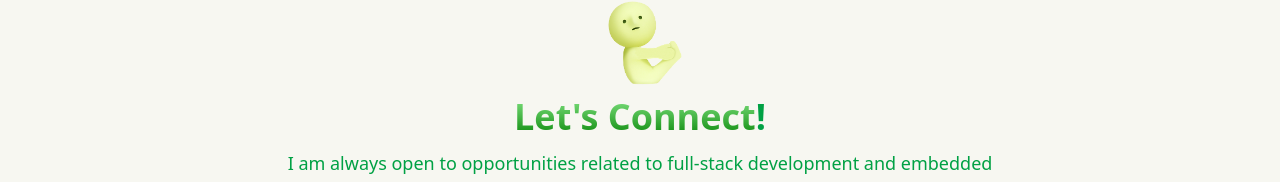
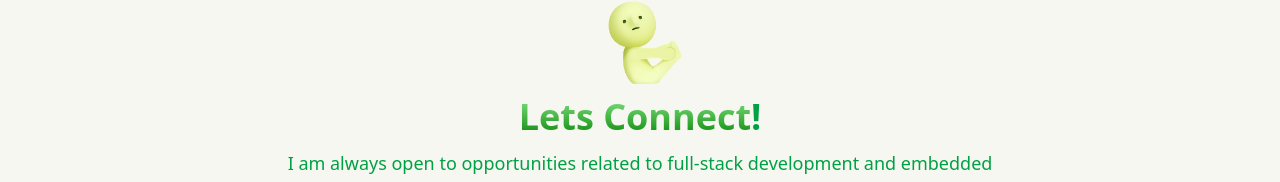
Before and after one commit to isabellehuangg/ih-web, a Next.js app in the folder portfolio/: page /contact in a window 1280 px wide. Shown: the part 317-499 px from the top of the page. Built offline with nearby package versions, Linux system fonts and the light colour scheme.

Commit message:
Handling deployment errors

```diff
--- a/portfolio/src/components/navbar.tsx
+++ b/portfolio/src/components/navbar.tsx
@@ -1,5 +1,6 @@
 import React from "react";
 import Image from "next/image";
+import Link from "next/link";
 
 interface NavbarItem {
   link: string;
@@ -22,9 +23,7 @@ const Navbar: React.FC<NavbarProps> = ({ navbarData }) => {
         <ul className="flex gap-1">
           {navbarData.map((item, index) => (
             <li key={index}>
-              <a href={item.link} className="text-green font-semibold m-2 py-1 px-2 hover:underline">
-                {item.heading}
-              </a>
+              <Link href={item.link} className="text-green font-semibold m-2 py-1 px-2 hover:underline">{item.heading}</Link>
             </li>
           ))}
         </ul>
--- a/portfolio/src/pages/contact.tsx
+++ b/portfolio/src/pages/contact.tsx
@@ -15,7 +15,7 @@ export default function Home() {
       <Navbar navbarData={homeData} />
       <div className="flex min-h-screeen flex-col bg-beige justify-center items-center text-green">
         <Image src="/smiski_v.png" alt="Smiski doing yoga in a V" width={120} height={120} className="ml-2" />
-        <h1 className="text-4xl font-bold"><span className="gradient-text">Let's Connect</span>!</h1>
+        <h1 className="text-4xl font-bold"><span className="gradient-text">Lets Connect</span>!</h1>
         <p className= "text-lg flex items-center mt-3 justify-center h-full text-center sm:w-7/12 w-10/12">I am always open to opportunities related to full-stack development and embedded programming. You can contact me through:</p>
         <div className="flex flex-row gap-2 mt-3">
             <a href="http://github.com/isabellehuangg" className="hover-icon">
--- a/portfolio/src/pages/index.tsx
+++ b/portfolio/src/pages/index.tsx
@@ -1,4 +1,3 @@
-import { useState, useEffect } from "react";
 import Head from "next/head";
 import Navbar from "~/components/navbar";
 import { homeData } from "~/data/project";
```
